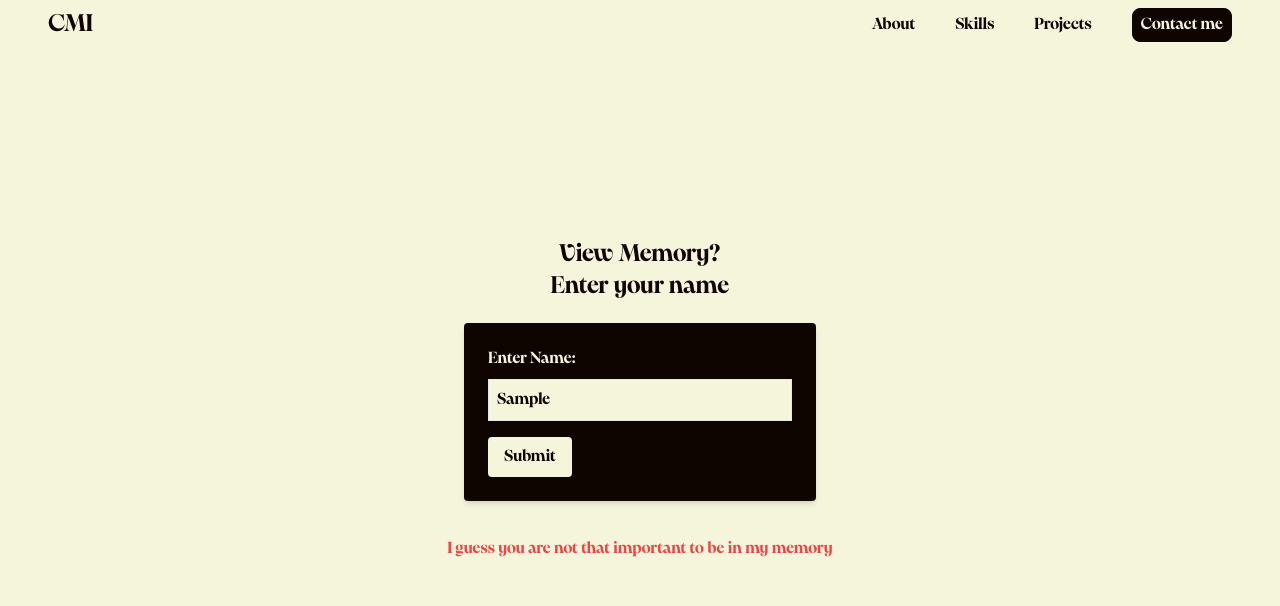
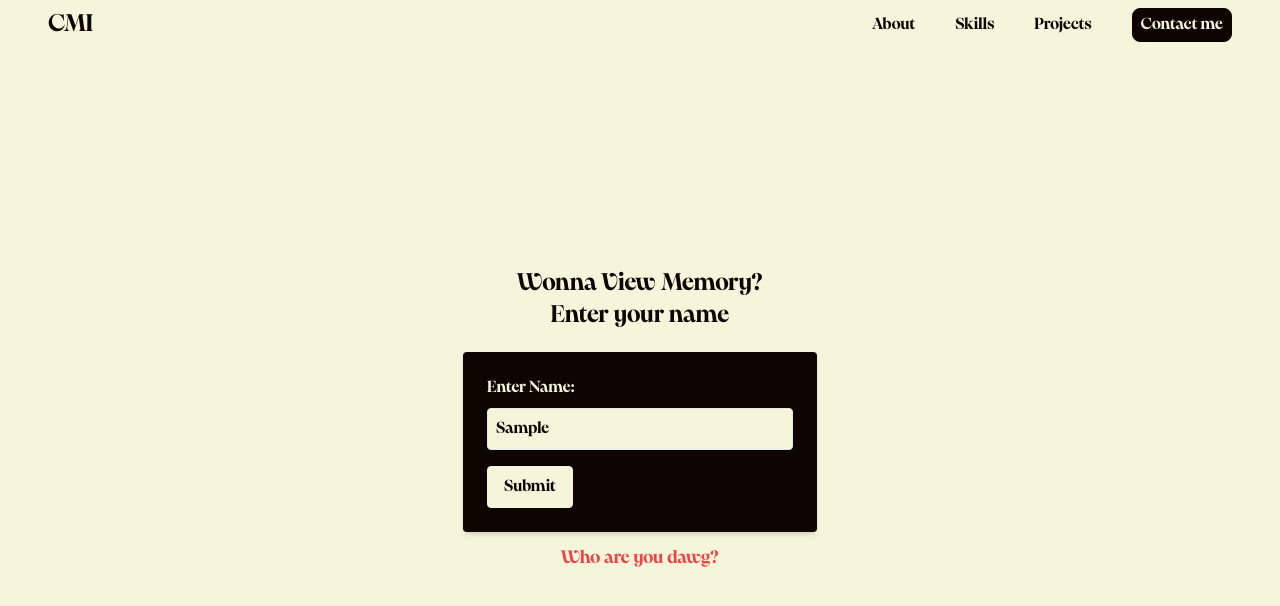
Before and after one commit to CMI-James/main-portfolio, a Next.js app: page /memory-login in a window 1280 px wide. Both pictures are taken after typing "Sample" into the empty fields and a click on the button "Submit". Shown: the top 606 px of the page. Built offline with nearby package versions, Linux system fonts and the light colour scheme.

Commit message:
refactor: added more features

```diff
--- a/src/components/navbar/Navbar.jsx
+++ b/src/components/navbar/Navbar.jsx
@@ -10,9 +10,11 @@ import { getSectionClasses } from "@/utils/sectionUtils";
 const Navbar = ({ controls }) => {
   const [isActive, setIsActive] = useState(true);
   const [isReversed, setIsReversed] = useState(false);
+  const [filteredLinks, setFilteredLinks] = useState([]);
+  const [showContact, setShowContact] = useState(true);
   const router = useRouter();
   const section = useScrollSection();
-  const { buttonClass, oppositeColor , mainColor} = getSectionClasses(section);
+  const { buttonClass, oppositeColor, mainColor } = getSectionClasses(section);
   useEffect(() => {
     if (isActive) setIsActive(false);
   }, [router.pathname]);
@@ -50,10 +52,18 @@ const Navbar = ({ controls }) => {
     { href: "/skills", label: "Skills" },
     { href: "/projects", label: "Projects" },
   ];
-  // Filter out the current route from the list
-  const filteredNavLinks = navLinks.filter(
-    (link) => link.href !== router.pathname
-  );
+  // Debounce filter logic
+  useEffect(() => {
+    const timer = setTimeout(() => {
+      const newFilteredLinks = navLinks.filter(
+        (link) => link.href !== router.pathname
+      );
+      setFilteredLinks(newFilteredLinks);
+      setShowContact(router.pathname !== "/contact");
+    }, 100);
+
+    return () => clearTimeout(timer);
+  }, [router.pathname]);
   return (
     <motion.div
       className={`fixed top-0 z-[1000] ${mainColor}  py-2 px-4 md:px-8 xl:px-12 w-full flex justify-between items-center`}
@@ -85,10 +95,13 @@ const Navbar = ({ controls }) => {
           </div>
         </div>
 
-        <AnimatePresence mode="wait">{isActive && <Nav />}</AnimatePresence>
+        <div className="flex sm:hidden">
+          {" "}
+          <AnimatePresence mode="wait">{isActive && <Nav />}</AnimatePresence>
+        </div>
 
         <ul className="hidden sm:flex gap-10 items-center justify-between z-[100000] ">
-          {filteredNavLinks.map((link) => (
+          {filteredLinks.map((link) => (
             <li key={link.href} className="group flex items-center space-x-2">
               <Link href={link.href} scroll={false} className="relative">
                 <span>{link.label}</span>
@@ -99,7 +112,7 @@ const Navbar = ({ controls }) => {
             </li>
           ))}
 
-          {router.pathname !== "/contact" && (
+          {showContact && (
             <li>
               <button className={`rounded-lg border py-1 px-2 ${buttonClass}`}>
                 <Link href="/contact" scroll={false}>
--- a/src/components/ui/SectionHeader.jsx
+++ b/src/components/ui/SectionHeader.jsx
@@ -1,11 +1,32 @@
-import React from "react";
+import React, { useEffect, useState } from "react";
 import { useTransform, motion } from "framer-motion";
 
 const SectionHeader = ({ title, scrollYProgress }) => {
-  const fontSize = useTransform(scrollYProgress, [0, 0.1, 0.2], ["6rem", "4rem", "2rem"]);
+  const [isMobile, setIsMobile] = useState(false);
+
+  // Detect screen size on mount and update on resize
+  useEffect(() => {
+    const handleResize = () => {
+      // Check if the screen width is less than 1024px (tablet and below)
+      setIsMobile(window.innerWidth < 1024);
+    };
+
+    handleResize(); // Initial check
+    window.addEventListener("resize", handleResize);
+
+    return () => window.removeEventListener("resize", handleResize);
+  }, []);
+
+  // Font size transform based on screen size
+  const fontSize = isMobile
+    ? useTransform(scrollYProgress, [0, 0.1, 0.2], ["4rem", "3rem", "2rem"]) // Mobile/Tablet
+    : useTransform(scrollYProgress, [0, 0.1, 0.2], ["6rem", "4rem", "2rem"]); // iPad Pro and above
 
   return (
-    <motion.p className="z-[10000] sticky top-0 mx-auto w-fit" style={{ fontSize }}>
+    <motion.p
+      className="z-[10000] sticky top-0 mx-auto w-fit"
+      style={{ fontSize }}
+    >
       {title}
     </motion.p>
   );
--- /dev/null
+++ b/src/context/MemoryContext.js
@@ -0,0 +1,16 @@
+// contexts/MemoryContext.js
+import React, { createContext, useState, useContext } from "react";
+
+const MemoryContext = createContext();
+
+export const MemoryProvider = ({ children }) => {
+  const [name, setName] = useState('');
+
+  return (
+    <MemoryContext.Provider value={{ name, setName }}>
+      {children}
+    </MemoryContext.Provider>
+  );
+};
+
+export const useMemory = () => useContext(MemoryContext);
--- a/src/pages/memory-login.jsx
+++ b/src/pages/memory-login.jsx
@@ -1,60 +1,97 @@
 // pages/memory-login.js
-import { useState } from 'react';
-import { useRouter } from 'next/router';
-import Transition from '@/components/ui/Transition';
+import { useState } from "react";
+import { useRouter } from "next/router";
+import Transition from "@/components/ui/Transition";
+import { useMemory } from "@/context/MemoryContext";
 
-
+import { motion } from "framer-motion";
 const validNames = [
-  'John', 'Vladimir', 'Chijioke', 'Nwanne', 'Chex', 'Chibueze', 'Chinonso',
-  'Ugochukwu', 'Ebube', 'Feechi', 'Gabriel', 'Iheanyi', 'Justice', 'Odinma',
-  'Ogbuagu', 'Peter', 'Roosevelt', 'Stephen', 'Arthur', 'Chinemerem', 'Kelechi',
-  'Emmanuel', 'Odera',
+  "John",
+  "Vladimir",
+  "Chijioke",
+  "Nwanne",
+  "Chex",
+  "Chibueze",
+  "Chinonso",
+  "Ugochukwu",
+  "Ebube",
+  "Feechi",
+  "Gabriel",
+  "Iheanyi",
+  "Justice",
+  "Odinma",
+  "Ogbuagu",
+  "Peter",
+  "Roosevelt",
+  "Stephen",
+  "Arthur",
+  "Chinemerem",
+  "Kelechi",
+  "Emmanuel",
+  "Odera",
 ];
 
 const MemoryLogin = () => {
   const router = useRouter();
-  const [name, setName] = useState('');
-  const [error, setError] = useState('');
+  const { setName } = useMemory();
+  const [inputName, setInputName] = useState("");
+  const [error, setError] = useState("");
+  const [shakeKey, setShakeKey] = useState(0);
+  // Shake animation variants
+  const shakeAnimation = {
+    shake: {
+      x: [-20, 20, -20, 20, 0],
+      transition: { duration: 0.4 },
+    },
+  };
 
   const handleSubmit = (e) => {
     e.preventDefault();
-    const normalizedInputName = name.toLowerCase();
+    const normalizedInputName = inputName.toLowerCase();
     const validName = validNames.find(
       (validName) => validName.toLowerCase() === normalizedInputName
     );
 
     if (validName) {
-      router.push(`/memory?name=${encodeURIComponent(validName)}`);
+      setName(validName); // Set the name in context
+      router.push("/memory"); // Navigate without query parameters
     } else {
-      setError('I guess you are not that important to be in my memory');
+      setError("Who are you dawg?");
+      setShakeKey(prev => prev + 1); // Change key to re-trigger animation
     }
   };
-
   return (
-    <Transition>
-      <div className="flex flex-col justify-center items-center gap-5 h-screen w-full">
+    <Transition className="flex h-screen w-full items-center justify-center">
+      <div className="flex flex-col h-fit relative justify-center items-center gap-5  w-full">
         <p className="text-2xl text-center">
-          View Memory? <br /> Enter your name
+          Wonna View Memory? <br /> Enter your name
         </p>
-        <form
+        {/* Shake the form when there's an error */}
+        <motion.form
+         key={shakeKey}
           onSubmit={handleSubmit}
           className="bg-brown-1000 text-beige p-6 rounded shadow-md"
+          animate={error ? "shake" : ""}
+          variants={shakeAnimation}
         >
           <label className="block mb-2">Enter Name:</label>
           <input
             type="text"
-            value={name}
-            onChange={(e) => setName(e.target.value)}
-            className="border p-2 mb-4 w-full bg-beige text-brown-1000"
+            value={inputName}
+            onChange={(e) => setInputName(e.target.value)}
+            className="border p-2 mb-4 w-full bg-beige text-brown-1000 outline-none rounded"
           />
           <button
             type="submit"
-            className="px-4 py-2 bg-beige text-brown-1000 rounded"
+            className="px-4 py-2 bg-beige text-brown-1000 rounded hover:bg-brown-1000 hover:text-beige border-beige border transition-all ease-in-out duration-700"
           >
             Submit
           </button>
-        </form>
-        {error && <p className="text-red-500 mt-4">{error}</p>}
+        </motion.form>
+        <div className="absolute -bottom-10">
+          {" "}
+          {error && <p className="text-red-500 mt-4 text-lg">{error}</p>}
+        </div>
       </div>
     </Transition>
   );
--- a/src/pages/memory.jsx
+++ b/src/pages/memory.jsx
@@ -1,11 +1,12 @@
 import Transition from "@/components/ui/Transition";
+import { useMemory } from "@/context/MemoryContext";
 import { useRouter } from "next/router";
 import { useRef, useEffect, useState } from "react";
 import { useTypewriter, Cursor } from "react-simple-typewriter";
 
 const Memory = () => {
   const router = useRouter();
-  const { name } = router.query;
+  const { name } = useMemory();
   const audioRef = useRef(null);
   const [isNavigatingToNothing, setIsNavigatingToNothing] = useState(false);
 
@@ -16,12 +17,12 @@ const Memory = () => {
       });
     }
   }, []);
-
   useEffect(() => {
-    if (name === undefined && !isNavigatingToNothing) {
+    if (!name && !isNavigatingToNothing) {
       router.replace("/memory-login");
     }
   }, [name, router, isNavigatingToNothing]);
+
 
   const [welcomeText] = useTypewriter({
     words: [` Hey ${name}, Welcome!`],
```
Also changed, not shown: src/pages/_app.js (+12 -6 lines).
